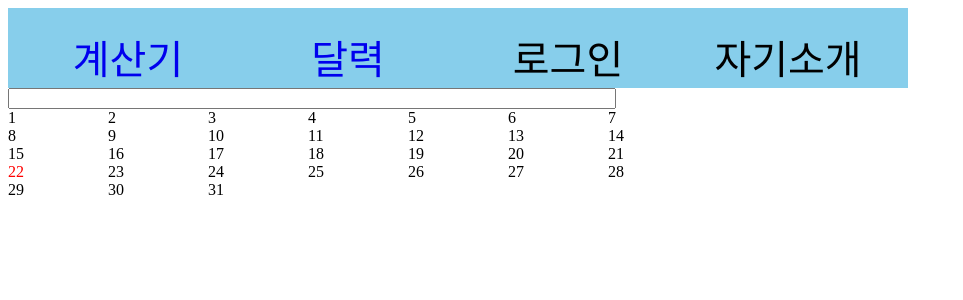
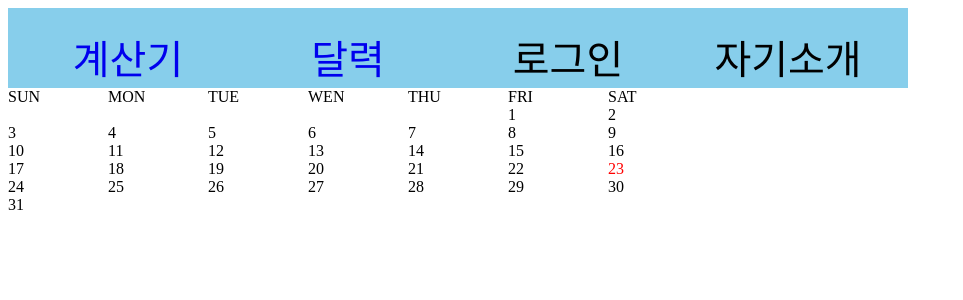
Before and after one commit to gootaehyun/Study, a React (Create React App) app in the folder react-study/: page /calendar in a window 1280 px wide. Shown: the top 300 px of the page, without its empty margins (0-963 px from the left). Built offline with nearby package versions, Linux system fonts and the light colour scheme.

Commit message:
0822study

```diff
--- a/react-study/package.json
+++ b/react-study/package.json
@@ -8,6 +8,7 @@
     "@testing-library/user-event": "^12.8.3",
     "react": "^17.0.2",
     "react-dom": "^17.0.2",
+    "react-router-dom": "^5.2.0",
     "react-scripts": "4.0.3",
     "web-vitals": "^1.1.2"
   },
--- a/react-study/src/Calendar.js
+++ b/react-study/src/Calendar.js
@@ -2,15 +2,21 @@ import { useState } from "react";
 
 const Calendar = () => {
 
-    const [dday,setDday] = useState();
+    const yoyils = ["SUN","MON","TUE","WEN","THU","FRI","SAT"];
+
 
     var days = []; // 1부터 31이 들어간 리스트를 만들거임
     for(var i=1 ;i<=31;i++){
         days.push(i)
     }
 
-    var date = new Date(); //오늘의 년-월-일(대한민국표준시)
+    var date = new Date("2021-10-23"); //오늘의 년-월-일(대한민국표준시)
     const [today,setToday] = useState(date.getDate());
+    var thisFirst = new Date(date.getFullYear(),date.getMonth(),1)
+    //이번달 1일
+
+    var ibundalililsyoyil = thisFirst.getDay();
+    //이번달 1일의 요일 (일요일 = 0, 월요일 = 1 ...)
 
     function clickDate(i){
         setToday(i)
@@ -18,10 +24,19 @@ const Calendar = () => {
 
     return (
         <div>
-            {dday}
-            <input value={dday} onChange={(e)=>{setDday(e.target.value)}}></input>
 
             <div className="cal-con">
+            {
+                yoyils.map((yoyil)=>
+                <div className="cal-cell"> {yoyil} </div>
+                )
+            }
+            {
+                //빈칸넣기
+                Array(ibundalililsyoyil).fill(null).map((i)=>
+                <div className="cal-cell"> {"\b"} </div>
+                )
+            }
             {
                 days.map((i)=>
                 <div className= {i===today?"cal-cell today":"cal-cell"}
--- a/react-study/src/index.css
+++ b/react-study/src/index.css
@@ -34,7 +34,6 @@ input{
     font-size: 40px;
 
 }
-
 .navButton{
     width: 200px;
     height: 100%;
@@ -43,6 +42,7 @@ input{
 
 .navButton:hover{
     color: red;
+    cursor: pointer;
 }
 
 .otherDiv{
```
Also changed, not shown: 1 other file (tests, documents, lock files or other folders).
